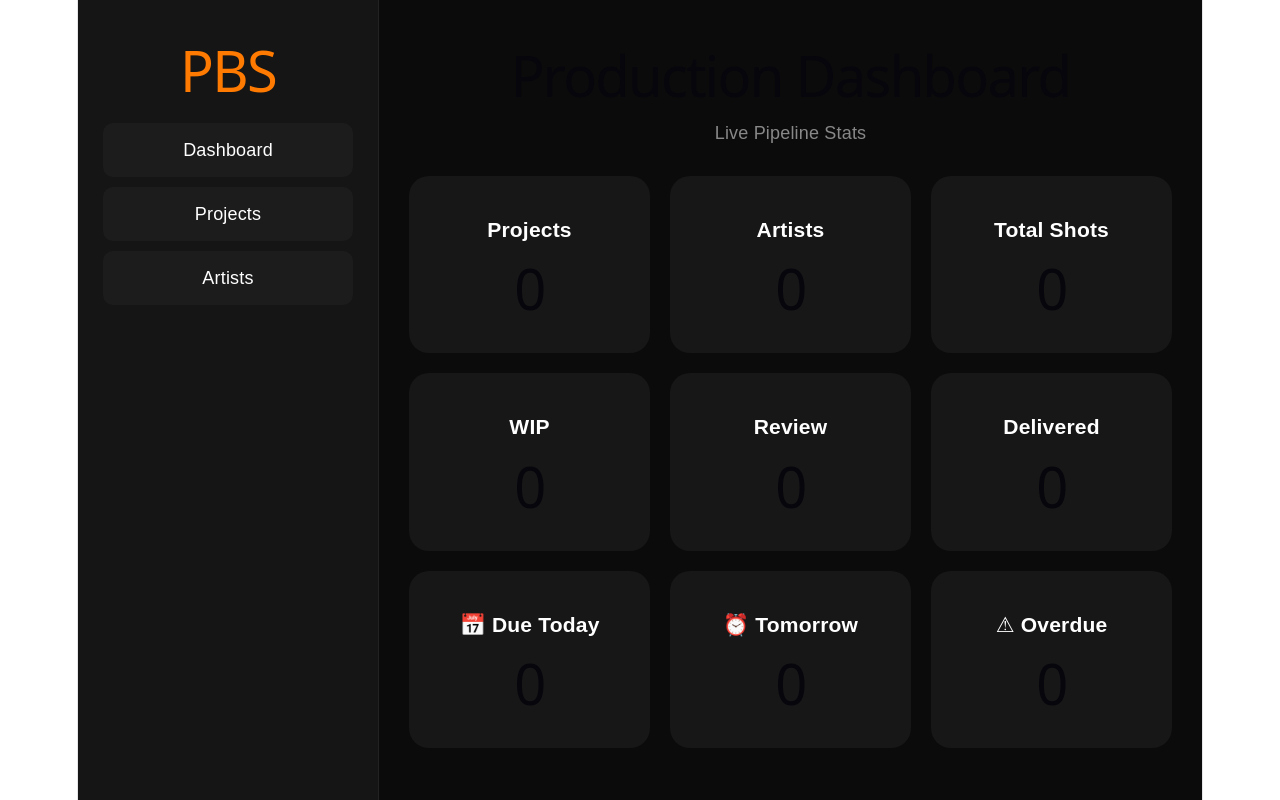
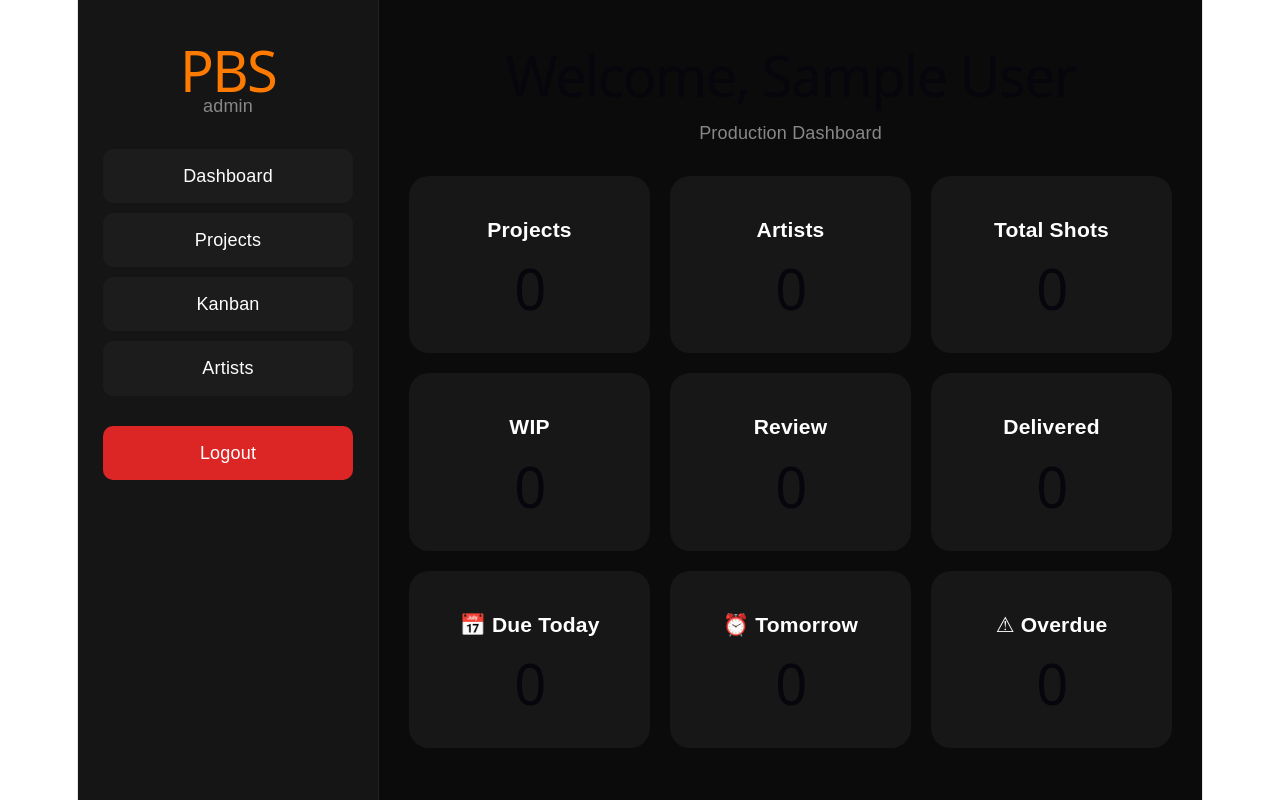
Before and after one commit to prakrock78/PBS_PIPELINE, a React (Vite) app in the folder frontend/: page /dashboard in a window 1280 px wide. Built offline with nearby package versions, Linux system fonts and the light colour scheme; sample sign-in values are in the browser's storage.

Commit message:
role based dashboard added

```diff
--- a/frontend/src/pages/Dashboard.tsx
+++ b/frontend/src/pages/Dashboard.tsx
@@ -7,6 +7,13 @@ from "react-router-dom"
 type Shot = {
   status: string
   dueDate?: string
+  artist?: string
+}
+
+type User = {
+  email: string
+  role: string
+  name: string
 }
 
 export default function Dashboard() {
@@ -50,9 +57,32 @@ export default function Dashboard() {
     setOverdue] =
     useState(0)
 
+  const [user,
+    setUser] =
+    useState<User | null>(
+      null
+    )
+
   useEffect(() => {
 
-    /* Projects */
+    const savedUser =
+      JSON.parse(
+        localStorage.getItem(
+          "pbs_user"
+        ) || "null"
+      )
+
+    if (
+      !savedUser
+    ) {
+
+      navigate("/")
+      return
+    }
+
+    setUser(
+      savedUser
+    )
 
     const projects =
       JSON.parse(
@@ -64,8 +94,6 @@ export default function Dashboard() {
     setProjectCount(
       projects.length
     )
-
-    /* Artists */
 
     const artists =
       JSON.parse(
@@ -138,10 +166,25 @@ export default function Dashboard() {
               ) || "[]"
             )
 
+          const filteredShots =
+            savedUser.role ===
+            "artist"
+
+              ? shots.filter(
+                  (
+                    shot
+                  ) =>
+                    shot.artist?.toLowerCase()
+                    ===
+                    savedUser.name.toLowerCase()
+                )
+
+              : shots
+
           shotCount +=
-            shots.length
+            filteredShots.length
 
-          shots.forEach(
+          filteredShots.forEach(
             (
               shot
             ) => {
@@ -237,7 +280,17 @@ export default function Dashboard() {
       overdueCount
     )
 
-  }, [])
+  }, [navigate])
+
+  const logout =
+    () => {
+
+      localStorage.removeItem(
+        "pbs_user"
+      )
+
+      navigate("/")
+    }
 
   return (
 
@@ -255,8 +308,6 @@ export default function Dashboard() {
           "Arial"
       }}
     >
-
-      {/* Sidebar */}
 
       <div
         style={{
@@ -276,11 +327,24 @@ export default function Dashboard() {
             color:
               "#FF7A00",
             marginBottom:
-              "40px"
+              "10px"
           }}
         >
           PBS
         </h1>
+
+        <p
+          style={{
+            color:
+              "#888",
+            marginBottom:
+              "30px"
+          }}
+        >
+          {
+            user?.role
+          }
+        </p>
 
         <div
           style={menuItem}
@@ -293,6 +357,12 @@ export default function Dashboard() {
           Dashboard
         </div>
 
+        {(user?.role ===
+          "admin" ||
+          user?.role ===
+          "supervisor") && (
+
+          <>
             <div
               style={menuItem}
               onClick={() =>
@@ -308,16 +378,46 @@ export default function Dashboard() {
               style={menuItem}
               onClick={() =>
                 navigate(
+                  "/kanban"
+                )
+              }
+            >
+              Kanban
+            </div>
+          </>
+        )}
+
+        {user?.role ===
+          "admin" && (
+
+          <div
+            style={menuItem}
+            onClick={() =>
+              navigate(
                 "/artists"
               )
             }
           >
             Artists
           </div>
+        )}
+
+        <div
+          style={{
+            ...menuItem,
+            marginTop:
+              "30px",
+            background:
+              "#DC2626"
+          }}
+          onClick={
+            logout
+          }
+        >
+          Logout
+        </div>
 
       </div>
-
-      {/* Main */}
 
       <div
         style={{
@@ -328,7 +428,11 @@ export default function Dashboard() {
       >
 
         <h1>
-          Production Dashboard
+          Welcome,
+          {" "}
+          {
+            user?.name
+          }
         </h1>
 
         <p
@@ -337,7 +441,8 @@ export default function Dashboard() {
               "#888"
           }}
         >
-          Live Pipeline Stats
+          Production
+          Dashboard
         </p>
 
         {overdue > 0 && (
@@ -356,7 +461,10 @@ export default function Dashboard() {
                 "bold"
             }}
           >
-            ⚠ {overdue}
+            ⚠{" "}
+            {
+              overdue
+            }
             {" "}
             Overdue Shots
           </div>
```
Lines whose indentation alone changed are shown as unchanged.
